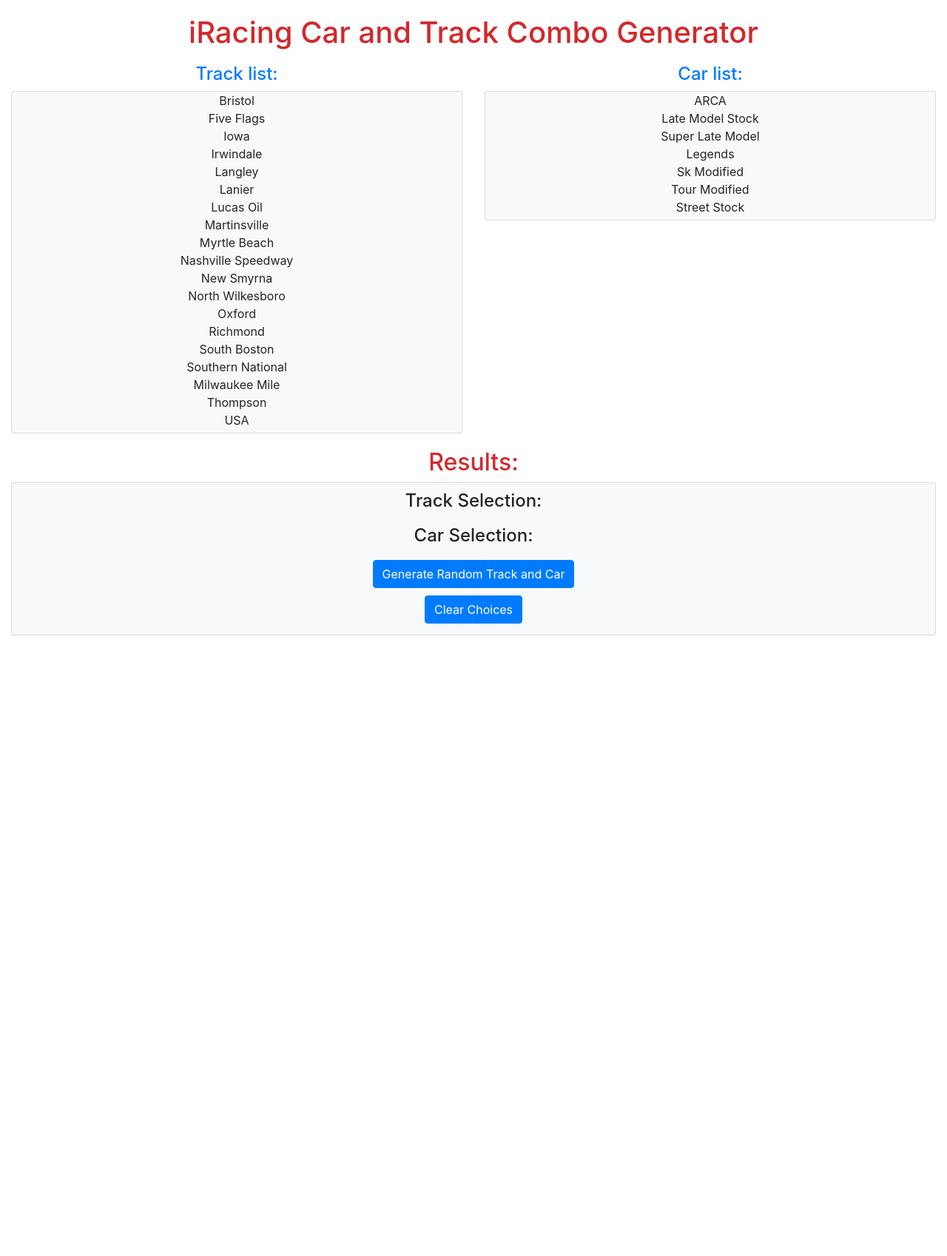
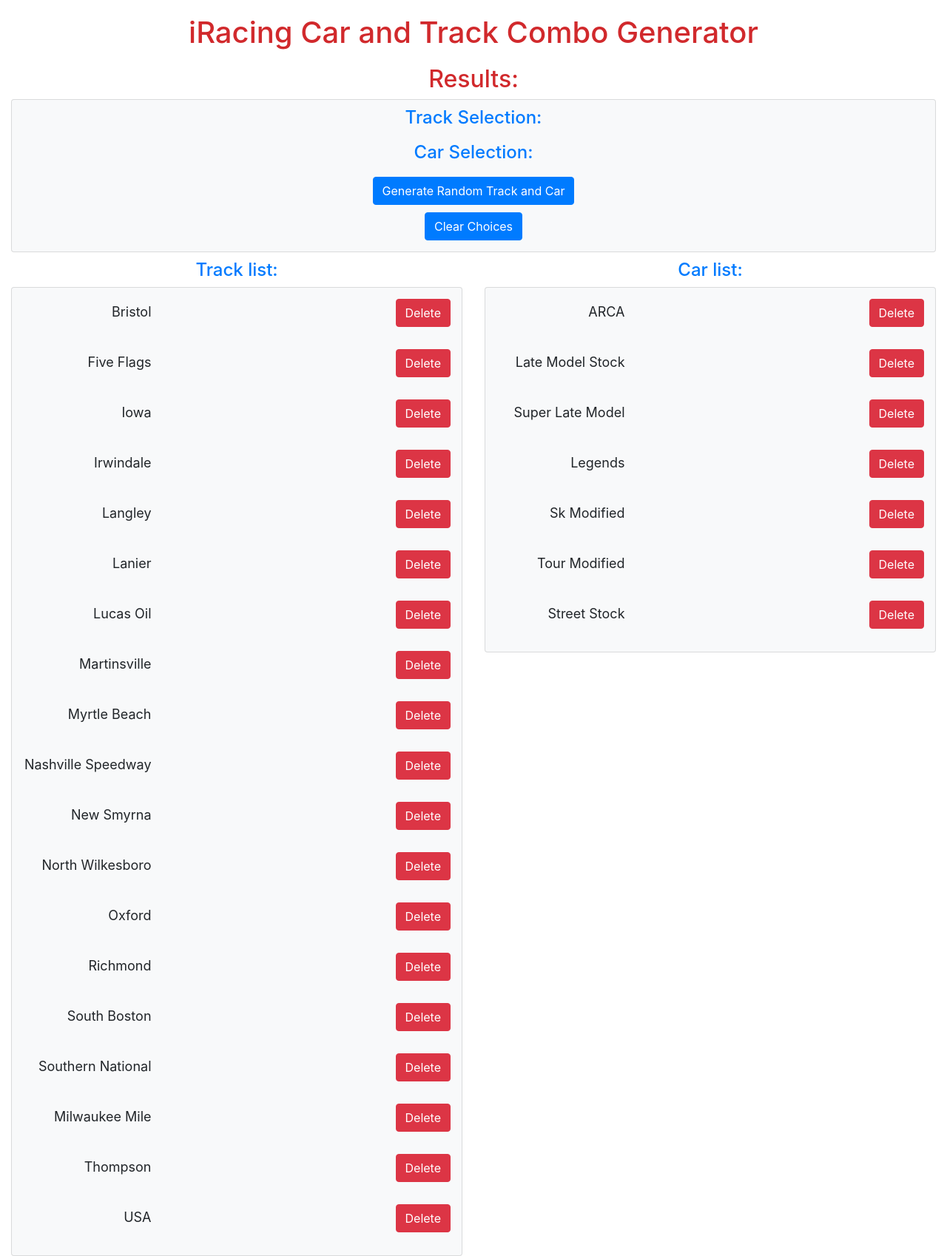
Before and after one commit to pataskad/randomcartrackcombo, a Django app: page / in a window 1280 px wide. Shown: the whole page at 74% size. Before the commit the page ends 859 px from the top, so only its background shows below. Run offline with Django 3.2, Linux system fonts and the light colour scheme; some libraries are stand-ins or nearby versions.

Commit message:
styling/formatting v1.0.3

```diff
--- a/trackcar_rng/static/js/random.js
+++ b/trackcar_rng/static/js/random.js
@@ -3,7 +3,8 @@
 /* This file is configured to select a random car and track currently using two separate arrays and functions, one for the track and one for the car
     Asphalt car and track selections only (for now).
 */
-
+// JQuery - to be determined/ for future use
+// data structures
 let trackList = [
     'Bristol',
     'Five Flags',
@@ -29,7 +30,7 @@
 function displayTracks() {
     let tracks = '';
     trackList.forEach(function (item) {
-        tracks += "<li>" + item + "</li>";
+        tracks += "<div class='row' style='display: inline-flex; place-content: flex-end; margin: 15px;'><li style='font-size: large;'>" + item + "<button id='track-btn' style='margin-left: 330px' class='btn btn-danger'>Delete</button></div>" + "</li>";
     });
     document.getElementById("tracks").innerHTML = tracks;
 }
@@ -48,9 +49,10 @@
 function displayCars() {
     let cars = '';
     carList.forEach(function (item) {
-        cars += "<li>" + item + "</li>";
+        cars += "<div class='row' style='display: inline-flex; place-content: flex-end; margin: 15px;'><li style='font-size: large;'>" + item + "<button onclick='deleteItem()' style='margin-left: 330px' class='btn btn-danger'>Delete</button></div>" + "</li>";
     });
     document.getElementById('cars').innerHTML = cars;
+
 }
 displayCars();
 
@@ -66,3 +68,17 @@
     const carRandom = Math.floor(Math.random() * carList.length);
     document.getElementById('carresult').innerHTML = carList[carRandom];
 }
+// adding items
+function addTrack() {
+
+}
+function addCar() {
+
+}
+// removing items from the array (tracks and cars) pass in desired array (trackList or carList) to remove an item
+function removeTrack() {
+
+}
+function removeCar() {
+
+}
--- a/trackcar_rng/templates/index.html
+++ b/trackcar_rng/templates/index.html
@@ -11,7 +11,6 @@
     </head>
 
     <body>
-
         <!--BREAKDOWN:
             Upon clicking a button randomly select one car and one track from a pre set list via Javascript (may start with two separate functions, then combine later)
             Minimal CSS/SCSS? styling to begin, add in later if necessary but not the purpose of this project
@@ -19,36 +18,13 @@
         <main>
             <div class="container-fluid text-center">
                 <h1 style="padding-top: 20px; color: #d1292c;">iRacing Car and Track Combo Generator</h1>
-                <div class="row">
-                    <!--left "card" (aka well/card) displays track list generator. Ideally displays full list to choose from as well-->
-                    <div class="col-lg-6">
-                        <h4 style="color: #007bff; margin-top: 10px;">Track list:</h4>
-                        <div class="card bg-light">
-                            <!--Display list of tracks in data structure-->
-                            <ul style="padding: 0px; margin-bottom: 5px;">
-                                <li id="tracks" style="list-style-type: none;"></li>
-                            </ul>
-                        </div>
-                    </div>
-                    <!--right "card" (aka well/card) displays car list generator.  Ideally displays full list to choose from as well-->
-                    <div class="col-lg-6">
-                        <h4 style="color: #007bff; margin-top: 10px;">Car list:</h4>
-                        <div class="card bg-light">
-                            <!--Displays list of cars in data structure-->
-                            <ul style="padding: 0px; margin-bottom: 5px;">
-                                <li id="cars" style="list-style-type: none;"></li>
-                            </ul>
-                        </div>
-                    </div>
-                </div>
-                <!--This "result" section is used for displaying the results of the random generator-->
                 <div class="col-lg-12" style="padding: 0px;">
                     <h2 style="color: #d1292c; margin-top: 20px;">Results:</h2>
                     <div class="card bg-light">
                         <!--Outputs random track and car below-->
-                        <h4 style="margin-top: 10px;">Track Selection:</h4>
+                        <h4 style="margin-top: 10px; color: #007bff;">Track Selection:</h4>
                         <div id="trackresult" style="font-size: larger; color: #d1292c;"></div>
-                        <h4 style="margin-top: 10px;">Car Selection:</h4>
+                        <h4 style="margin-top: 10px; color: #007bff;">Car Selection:</h4>
                         <div id="carresult" style="font-size: larger; color: #d1292c;"></div>
                         <div class="row mx-auto">
                             <button onclick="trackAndCar()" class="btn btn-primary" style="margin-top: 10px;">Generate Random Track and Car</button>
@@ -58,9 +34,29 @@
                         </div>
                     </div>
                 </div>
+                <div class="row">
+                    <!--left "card" (aka well/card) displays track list generator. Ideally displays full list to choose from as well-->
+                    <div class="col-lg-6">
+                        <h4 style="color: #007bff; margin-top: 10px;">Track list:</h4>
+                        <div class="card bg-light">
+                            <!--Display list of tracks in data structure-->
+                            <ul id="tracks" style="list-style-type: none; padding: 0px; display: inline-grid;"></ul>
+                        </div>
+                    </div>
+                    <!--right "card" (aka well/card) displays car list generator.  Ideally displays full list to choose from as well-->
+                    <div class="col-lg-6">
+                        <h4 style="color: #007bff; margin-top: 10px;">Car list:</h4>
+                        <div class="card bg-light">
+                            <!--Displays list of cars in data structure-->
+                            <ul id="cars" style="list-style-type: none; padding: 0px; display: inline-grid;"></ul>
+                        </div>
+                    </div>
+                </div>
+                <!--This "result" section is used for displaying the results of the random generator-->
             </div>
         </main>
         <!--random.js contains functions to randomize a set of tracks and cars-->
+        <script src="https://code.jquery.com/jquery-3.6.0.min.js" integrity="sha256-/xUj+3OJU5yExlq6GSYGSHk7tPXikynS7ogEvDej/m4=" crossorigin="anonymous"></script>
         <script src="{% static 'js/random.js' %}"></script>
     </body>
 </html>
```
Also changed, not shown: README.md.
